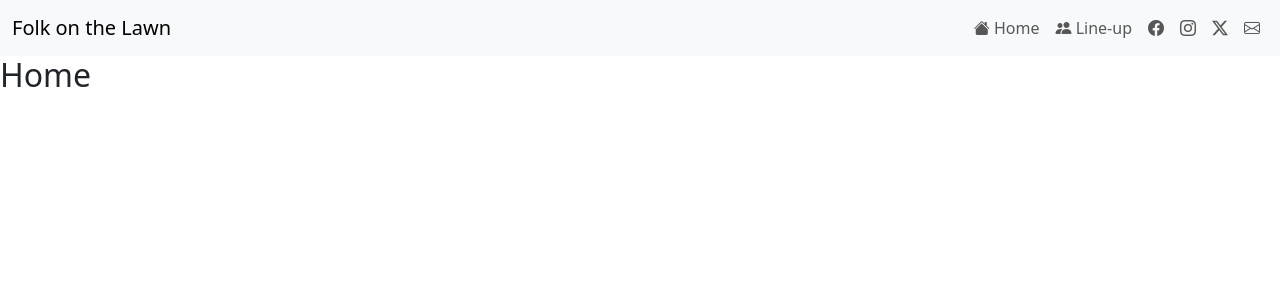
After one commit to nicksmith100/mp3-fotl, a Flask app: page /home in a window 1280 px wide. The commit adds this page. Shown: the top 300 px of the page. Run offline with Flask 3, Linux system fonts and the light colour scheme; some libraries are stand-ins or nearby versions.

Commit message:
Add home.html

```diff
--- a/app.py
+++ b/app.py
@@ -18,6 +18,11 @@ mongo = PyMongo(app)
 
 
 @app.route("/")
+@app.route("/home")
+def home():
+    return render_template("home.html")
+
+
 @app.route("/get_artists")
 def get_artists():
     artists = mongo.db.artists.find()
--- a/templates/base.html
+++ b/templates/base.html
@@ -24,7 +24,7 @@
                     <div class="collapse navbar-collapse ms-auto" id="navbarToggler">
                         <ul class="navbar-nav ms-auto mb-2 mb-lg-0">
                             <li class="nav-item">
-                                <a class="nav-link" href="#"><i class="bi bi-house-fill" aria-hidden="true"></i> Home</a>
+                                <a class="nav-link" href="{{ url_for('home') }}"><i class="bi bi-house-fill" aria-hidden="true"></i> Home</a>
                             </li>
                             <li class="nav-item">
                                 <a class="nav-link" href="{{ url_for('get_artists') }}"><i class="bi bi-people-fill" aria-hidden="true"></i> Line-up</a>
--- /dev/null
+++ b/templates/home.html
@@ -0,0 +1,6 @@
+{% extends "base.html" %}
+{% block content %}
+
+<h2>Home</h2>
+
+{% endblock %}
```
